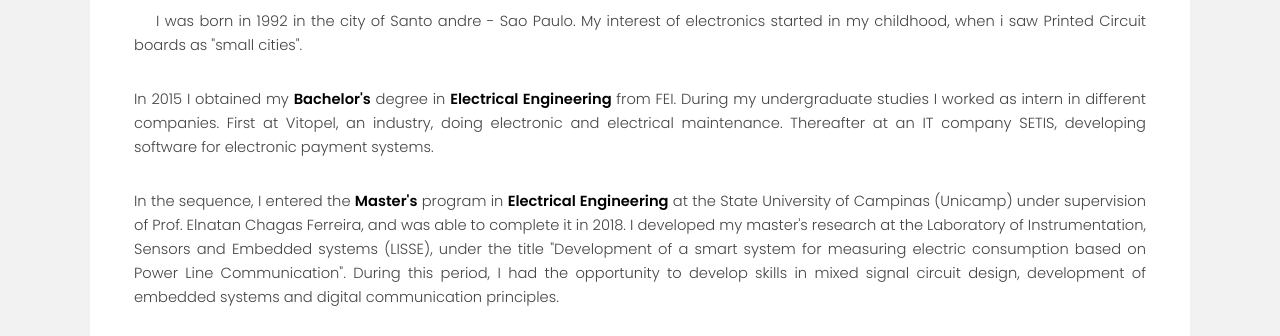
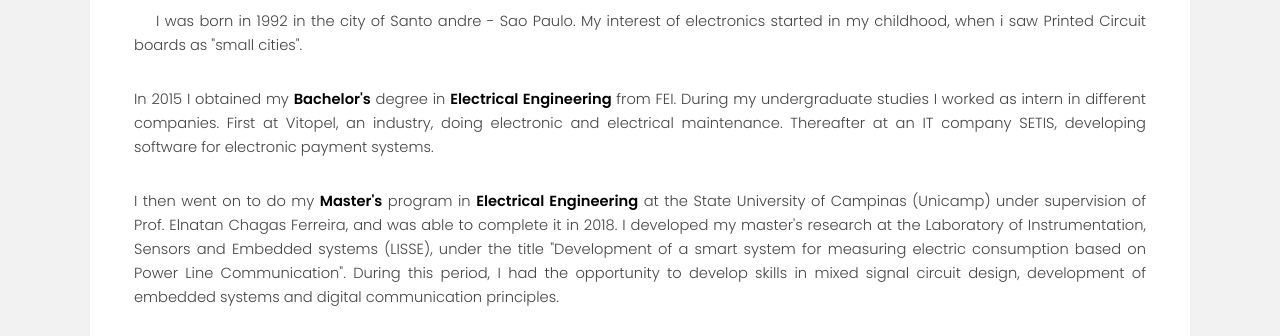
Before and after one commit to adelsonduarte/adelsonduarte.github.io, a plain HTML site: page biography.html in a window 1280 px wide. Shown: the part 453-789 px from the top of the page. Drawn offline with Linux system fonts and the light colour scheme.

Commit message:
Add files via upload

```diff
--- a/biography.html
+++ b/biography.html
@@ -48,7 +48,7 @@
 							</header>
 							<p><span class="image left"><img src="images/foto.jpeg" alt="" /></span>I was born in 1992 in the city of Santo andre - Sao Paulo. My interest of electronics started in my childhood, when i saw Printed Circuit boards as "small cities".</p>
 							<p>In 2015 I obtained my <strong>Bachelor's</strong> degree in <strong>Electrical Engineering</strong> from FEI. During my undergraduate studies I worked as intern in different companies. First at Vitopel, an industry, doing electronic and electrical maintenance. Thereafter at an IT company SETIS, developing software for electronic payment systems. </p>
-							<p>In the sequence, I entered the <strong>Master's</strong> program in <strong>Electrical Engineering</strong> at the State University of Campinas (Unicamp) under supervision of Prof. Elnatan Chagas Ferreira, and was able to complete it in 2018. I developed my master's research at the Laboratory of Instrumentation, Sensors and Embedded systems (LISSE), under the title "Development of a smart system for measuring electric consumption based on Power Line Communication". During this period, I had the opportunity to develop skills in mixed signal circuit design, development of embedded systems and digital communication principles.
+							<p>I then went on to do my <strong>Master's</strong> program in <strong>Electrical Engineering</strong> at the State University of Campinas (Unicamp) under supervision of Prof. Elnatan Chagas Ferreira, and was able to complete it in 2018. I developed my master's research at the Laboratory of Instrumentation, Sensors and Embedded systems (LISSE), under the title "Development of a smart system for measuring electric consumption based on Power Line Communication". During this period, I had the opportunity to develop skills in mixed signal circuit design, development of embedded systems and digital communication principles.
 							</p>
 							<p>After my master's, I participated in a <strong>R&D project</strong> with a local technology company Techplus, located in Campinas, Sao Paulo. The group was responsible to develop a proof-concept of an autonomous wireless sensor node for industry 4.0. I was responsible for the implementation of power management circuit for energy harvesting. This challenge contributed to deepen my knowledge in energy harvesting, supercapacitors and power management circuits, in addition to offering me the opportunity <strong>to work with very skilled people</strong> in hardware and software.
 							</p>
```
